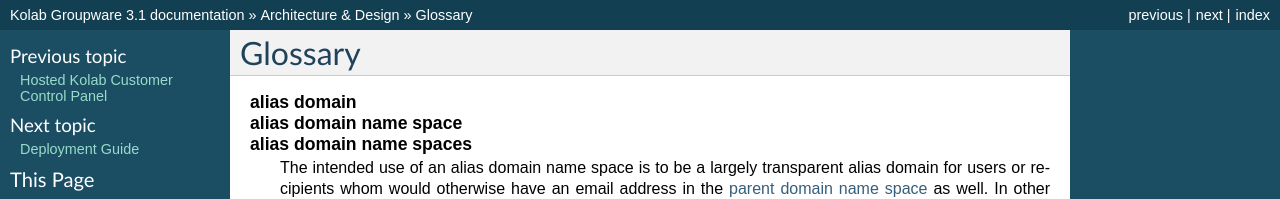
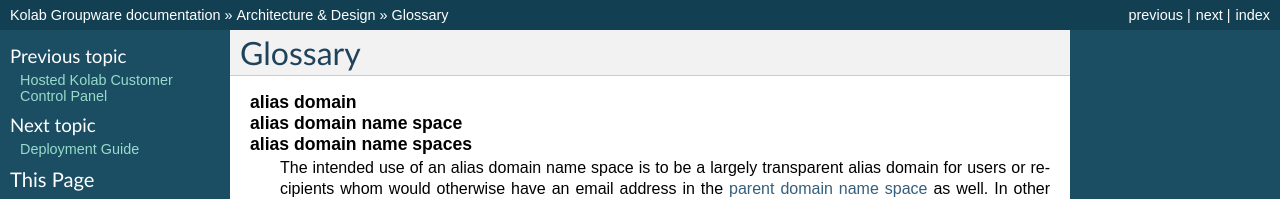
Before and after one commit to kanarip/kolab-docs, a Sphinx documentation site: the page built from source/glossary.rst, in a window 1280 px wide and 900 px high. Shown: the top 199 px of the window. Built offline with Sphinx 7.4.7, drawn with Linux system fonts in a browser that asks for light colours; some of the changed text lies outside the part shown.

Commit message:
Update conf.py to not load mathjax, and remove the release for more version-independent configuration

```diff
--- a/source/conf.py
+++ b/source/conf.py
@@ -27,7 +27,7 @@
 # coming with Sphinx (named 'sphinx.ext.*') or your custom ones.
 extensions = [
         'sphinx.ext.autodoc',
-        'sphinx.ext.mathjax',
+#        'sphinx.ext.mathjax',
         'sphinx.ext.todo',
         'sphinx.ext.graphviz',
         'sphinx.ext.ifconfig'
@@ -56,7 +56,7 @@
 # The short X.Y version.
 version = '3.1'
 # The full version, including alpha/beta/rc tags.
-release = '3.1'
+release = ''
 
 # The language for content autogenerated by Sphinx. Refer to documentation
 # for a list of supported languages.
```
